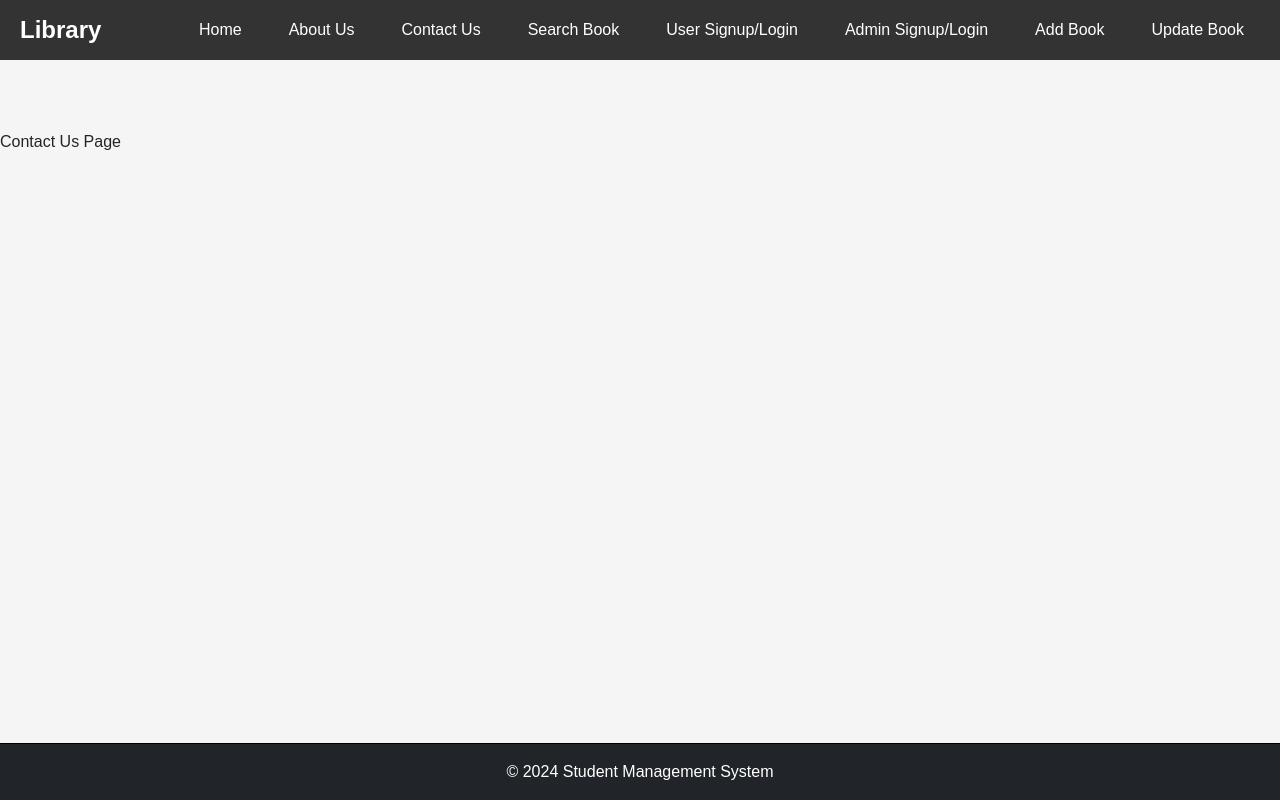
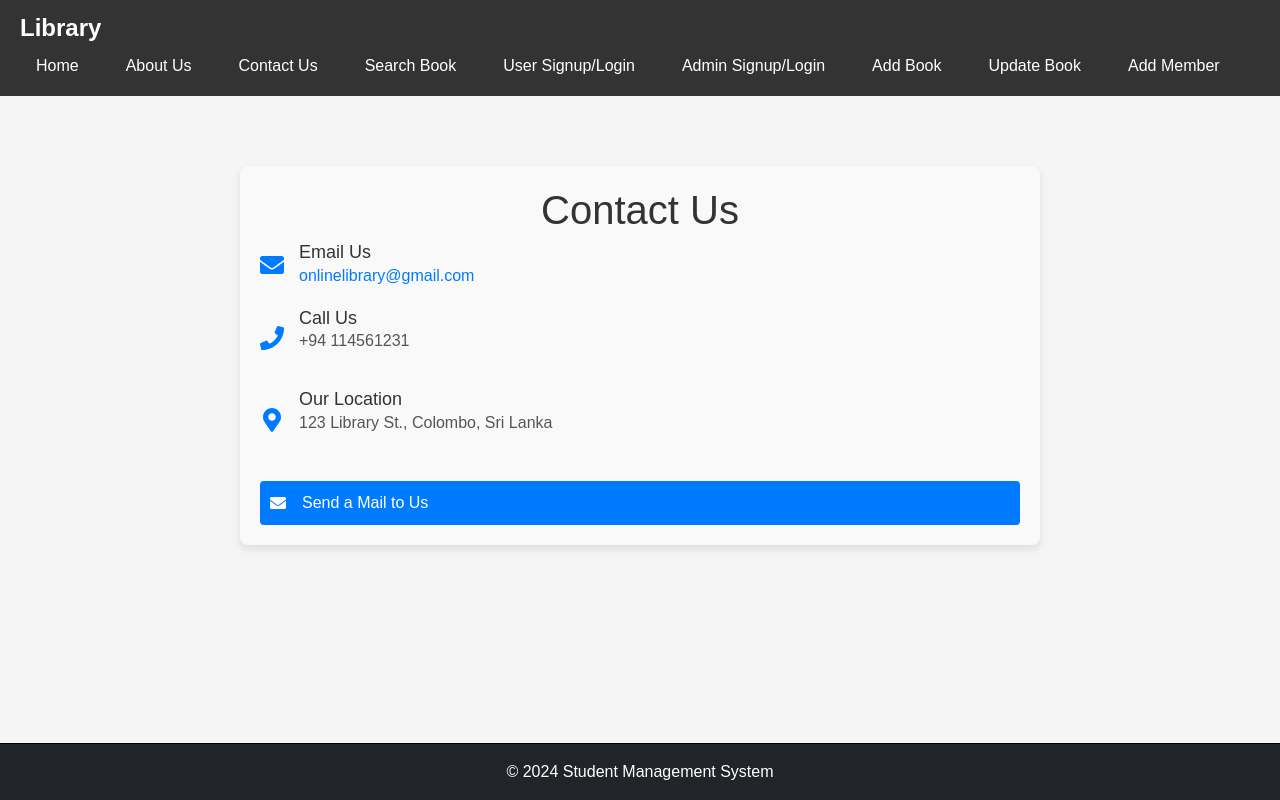
Before and after one commit to saubhagyafernando/library-Frontend, a React (Vite) app: page /contact in a window 1280 px wide. Built offline with nearby package versions, Linux system fonts and the light colour scheme.

Commit message:
search book set as filtered

```diff
--- a/package.json
+++ b/package.json
@@ -10,6 +10,7 @@
     "preview": "vite preview"
   },
   "dependencies": {
+    "@emailjs/browser": "^4.4.1",
     "@types/react-router-dom": "^5.3.3",
     "axios": "^1.7.9",
     "bootstrap": "^5.3.3",
@@ -18,7 +19,8 @@
     "react-icons": "^5.4.0",
     "react-router-dom": "^7.1.1",
     "react-slick": "^0.30.3",
-    "slick-carousel": "^1.8.1"
+    "slick-carousel": "^1.8.1",
+    "swiper": "^11.2.1"
   },
   "devDependencies": {
     "@eslint/js": "^9.17.0",
--- a/src/App.tsx
+++ b/src/App.tsx
@@ -1,12 +1,12 @@
 import { BrowserRouter as Router, Routes, Route, Navigate } from 'react-router-dom';
 import Home from './pages/Home';
 import AboutUs from './pages/AboutUs';
+import ContactUs from './pages/Contactus';
 import SearchBook from './Components/SearchBook';
 import AddMember from './Components/AddMember';
 import AddBook from './pages/AddBook';
 import UpdateBook from './Components/UpdateBook';
 import { AuthProvider } from './Utils/AuthContext';
-import Slideshow from "./Components/Slideshow";
 import Navbar from './pages/Navbar';
 import Footer from './pages/Footer';
 import AdminLoginSignUp from './Components/AdminLoginSignUp';
@@ -14,7 +14,6 @@ import UserLoginSignUp from './Components/UserLoginSignUp';
 import './assets/Library1.jpg';
 import './assets/Library2.jpg';
 import './assets/Library3.jpg';
-
 
 const App = () => {
   return (
@@ -26,7 +25,7 @@ const App = () => {
             <Routes>
               <Route path="/" element={<Home />} />
               <Route path="/about" element={<AboutUs />} />
-              <Route path="/contact" element={<div>Contact Us Page</div>} />
+              <Route path="/contact" element={<ContactUs />} /> {/* Updated to use the ContactUs component */}
               <Route path="/search-book" element={<SearchBook />} />
               <Route path="/admin-login-signup" element={<AdminLoginSignUp />} />
               <Route path="/user-login-signup" element={<UserLoginSignUp />} />
--- a/src/Components/SearchBook.tsx
+++ b/src/Components/SearchBook.tsx
@@ -1,10 +1,9 @@
 import React, { useState, useEffect } from 'react';
-import { getBook } from '../service/BookService';
 import { FaBook, FaScroll, FaChalkboardTeacher, FaBookOpen, FaRedo } from 'react-icons/fa';
 import './SearchBook.css';
 
 interface Book {
-  bookTittle: string;
+  bookTitle: string;
   isbn: string;
   publicationDate: string;
   subject: string;
@@ -13,16 +12,17 @@ interface Book {
 
 const SearchBook: React.FC = () => {
   const [query, setQuery] = useState('');
-  const [books, setBook] = useState<Book[]>([]);
+  const [books, setBooks] = useState<Book[]>([]);
   const [filteredBooks, setFilteredBooks] = useState<Book[]>([]);
   const [selectedCategory, setSelectedCategory] = useState<string>('all');
 
   useEffect(() => {
     const fetchBooks = async () => {
       try {
-        const books = await getBook();
-        setBook(books);
-        setFilteredBooks(books); // Initially show all books
+        const response = await fetch('http://localhost:5000/api/books'); // Update with your API endpoint
+        const data = await response.json();
+        setBooks(data);
+        setFilteredBooks(data); // Initially show all books
       } catch (error) {
         console.error('Failed to fetch books:', error);
       }
@@ -32,7 +32,7 @@ const SearchBook: React.FC = () => {
 
   const handleSearch = () => {
     const results = books.filter((book) =>
-      book.bookTittle.toLowerCase().includes(query.toLowerCase()) &&
+      book.bookTitle.toLowerCase().includes(query.toLowerCase()) &&
       (selectedCategory === 'all' || book.subject.toLowerCase() === selectedCategory.toLowerCase())
     );
     setFilteredBooks(results);
@@ -41,7 +41,7 @@ const SearchBook: React.FC = () => {
   const handleCategorySelect = (category: string) => {
     setSelectedCategory(category);
     const results = books.filter((book) =>
-      (category === 'all' || book.subject.toLowerCase() === category.toLowerCase())
+      category === 'all' || book.subject.toLowerCase() === category.toLowerCase()
     );
     setFilteredBooks(results);
   };
@@ -105,7 +105,7 @@ const SearchBook: React.FC = () => {
           {filteredBooks.length > 0 ? (
             filteredBooks.map((book, index) => (
               <tr key={index}>
-                <td>{book.bookTittle}</td>
+                <td>{book.bookTitle}</td>
                 <td>{book.isbn}</td>
                 <td>{book.publicationDate}</td>
                 <td>{book.subject}</td>
--- a/src/Components/Slideshow.css
+++ b/src/Components/Slideshow.css
@@ -1,25 +1,32 @@
-.slideshow-container {
-  width: 100%;
-  margin: auto;
-  overflow: hidden;
+.search-book-container {
+  padding: 20px;
 }
 
-.slide {
+.search-bar input {
   width: 100%;
-  height: 400px; /* Adjust this height as needed */
-  background-size: cover;
-  background-position: center;
-}
-a.slideshow-container {
-  width: 100%;
-  margin: auto;
-  overflow: hidden;
+  padding: 10px;
+  margin-bottom: 10px;
 }
 
-.slide img {
-  display: block;
-  width: 100%;
-  height: 400px; /* Adjust height as needed */
-  object-fit: cover;
-  border-radius: 10px; /* Optional: Adds rounded corners */
+.category-buttons {
+  display: flex;
+  justify-content: space-around;
+  margin-bottom: 20px;
 }
+
+.category-box {
+  cursor: pointer;
+  padding: 10px;
+  border: 1px solid #ccc;
+  border-radius: 5px;
+  text-align: center;
+  transition: background-color 0.3s;
+}
+
+.category-box:hover {
+  background-color: #f0f0f0;
+}
+
+.button-row button {
+  margin-right: 10px;
+}
--- /dev/null
+++ b/src/Components/formData.tsx
@@ -0,0 +1,5 @@
+const formData = {
+    name: 'User Name',
+    email: 'user@example.com',
+    message: 'This is a test message.',
+  };
--- /dev/null
+++ b/src/pages/Contactus.css
@@ -0,0 +1,95 @@
+.contact-us-container {
+    padding: 20px;
+    max-width: 800px;
+    margin: 0 auto;
+    background-color: #f9f9f9;
+    border-radius: 8px;
+    box-shadow: 0 4px 8px rgba(0, 0, 0, 0.1);
+  }
+
+  .contact-us-container h1 {
+    text-align: center;
+    color: #333;
+  }
+
+  .contact-info {
+    margin-bottom: 30px;
+  }
+
+  .contact-item {
+    display: flex;
+    align-items: center;
+    margin-bottom: 20px;
+  }
+
+  .contact-icon {
+    margin-right: 15px;
+    color: #007bff;
+  }
+
+  .contact-item h4 {
+    margin: 0;
+    font-size: 18px;
+    color: #333;
+  }
+
+  .contact-link {
+    color: #007bff;
+    text-decoration: none;
+  }
+
+  .contact-text {
+    color: #555;
+  }
+
+  .email-form-container {
+    margin-bottom: 30px;
+  }
+
+  .email-form-container .form-group {
+    margin-bottom: 15px;
+  }
+
+  .email-form-container .form-control {
+    width: 100%;
+    padding: 10px;
+    border: 1px solid #ccc;
+    border-radius: 4px;
+  }
+
+  .email-form-container button {
+    padding: 10px 20px;
+    background-color: #007bff;
+    color: white;
+    border: none;
+    border-radius: 4px;
+    cursor: pointer;
+  }
+
+  .email-button-container {
+    margin-top: 30px;
+  }
+
+  .email-button-container a {
+    display: inline-flex;
+    align-items: center;
+    padding: 10px 20px;
+    background-color: #28a745;
+    color: white;
+    border-radius: 4px;
+    text-decoration: none;
+  }
+
+  .email-button-container a:hover {
+    background-color: #218838;
+  }
+
+  .email-button-container .btn {
+    font-size: 16px;
+    display: inline-flex;
+    align-items: center;
+  }
+
+  .email-button-container .btn svg {
+    margin-right: 8px;
+  }
--- a/src/pages/Contactus.tsx
+++ b/src/pages/Contactus.tsx
@@ -0,0 +1,79 @@
+import React, { useState } from 'react';
+import { FaEnvelope, FaPhone, FaMapMarkerAlt } from 'react-icons/fa';
+import './ContactUs.css';
+
+const ContactUs: React.FC = () => {
+  // State to control form visibility
+  const [showForm, setShowForm] = useState(false);
+
+  // Toggle form visibility
+  const handleButtonClick = () => {
+    setShowForm(!showForm);
+  };
+
+  return (
+    <div className="contact-us-container">
+      <h1 className="text-center">Contact Us</h1>
+
+      {/* Contact Info Section */}
+      <div className="contact-info">
+        <div className="contact-item">
+          <FaEnvelope size={24} className="contact-icon" />
+          <div>
+            <h4>Email Us</h4>
+            <a href="mailto:info@example.com" className="contact-link">onlinelibrary@gmail.com</a>
+          </div>
+        </div>
+
+        <div className="contact-item">
+          <FaPhone size={24} className="contact-icon" />
+          <div>
+            <h4>Call Us</h4>
+            <p className="contact-text">+94 114561231</p>
+          </div>
+        </div>
+
+        <div className="contact-item">
+          <FaMapMarkerAlt size={24} className="contact-icon" />
+          <div>
+            <h4>Our Location</h4>
+            <p className="contact-text">123 Library St., Colombo, Sri Lanka</p>
+          </div>
+        </div>
+      </div>
+
+      {/* Send Email Button */}
+      <div className="email-button-container text-center">
+        <button onClick={handleButtonClick} className="btn btn-secondary">
+          <FaEnvelope /> Send a Mail to Us
+        </button>
+      </div>
+
+      {/* Email Form Section */}
+      {showForm && (
+        <div className="email-form-container">
+          <h3 className="text-center">Send Us a Message</h3>
+          <form>
+            <div className="form-group">
+              <label htmlFor="name">Name:</label>
+              <input type="text" id="name" name="name" placeholder="Your Name" className="form-control" />
+            </div>
+            <div className="form-group">
+              <label htmlFor="email">Email:</label>
+              <input type="email" id="email" name="email" placeholder="Your Email" className="form-control" />
+            </div>
+            <div className="form-group">
+              <label htmlFor="message">Message:</label>
+              <textarea id="message" name="message" placeholder="Your Message" className="form-control" rows={5}></textarea>
+            </div>
+            <div className="form-group text-center">
+              <button type="submit" className="btn btn-primary">Send Message</button>
+            </div>
+          </form>
+        </div>
+      )}
+    </div>
+  );
+};
+
+export default ContactUs;
--- a/src/pages/Navbar.tsx
+++ b/src/pages/Navbar.tsx
@@ -15,6 +15,8 @@ const Navbar: React.FC = () => {
         <Link to="/admin-login-signup">Admin Signup/Login</Link>
         <Link to="/add-book">Add Book</Link>
         <Link to="/update-book">Update Book</Link>
+        <Link to="/add-member">Add Member</Link>
+
       </div>
     </div>
   );
```
Also changed, not shown: 1 other file (tests, documents, lock files or other folders).
